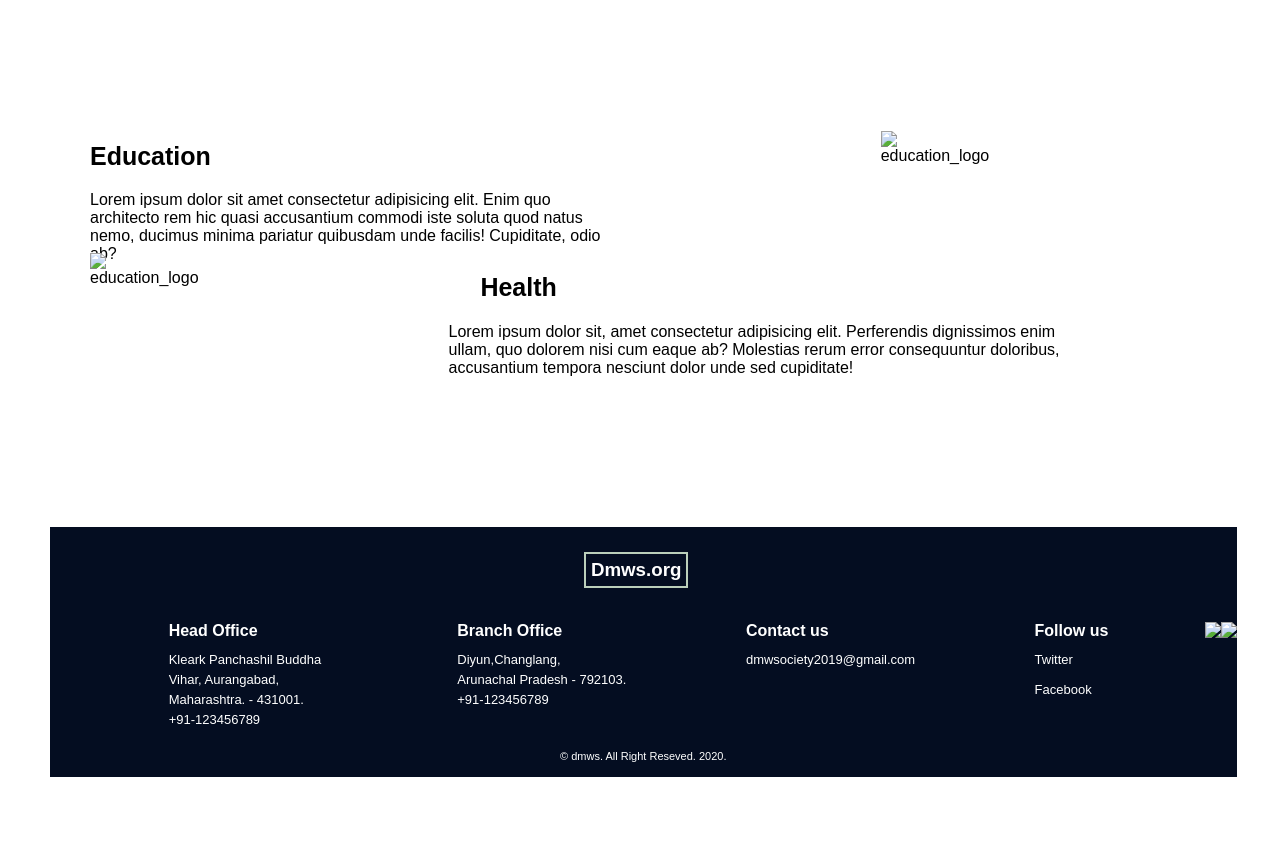
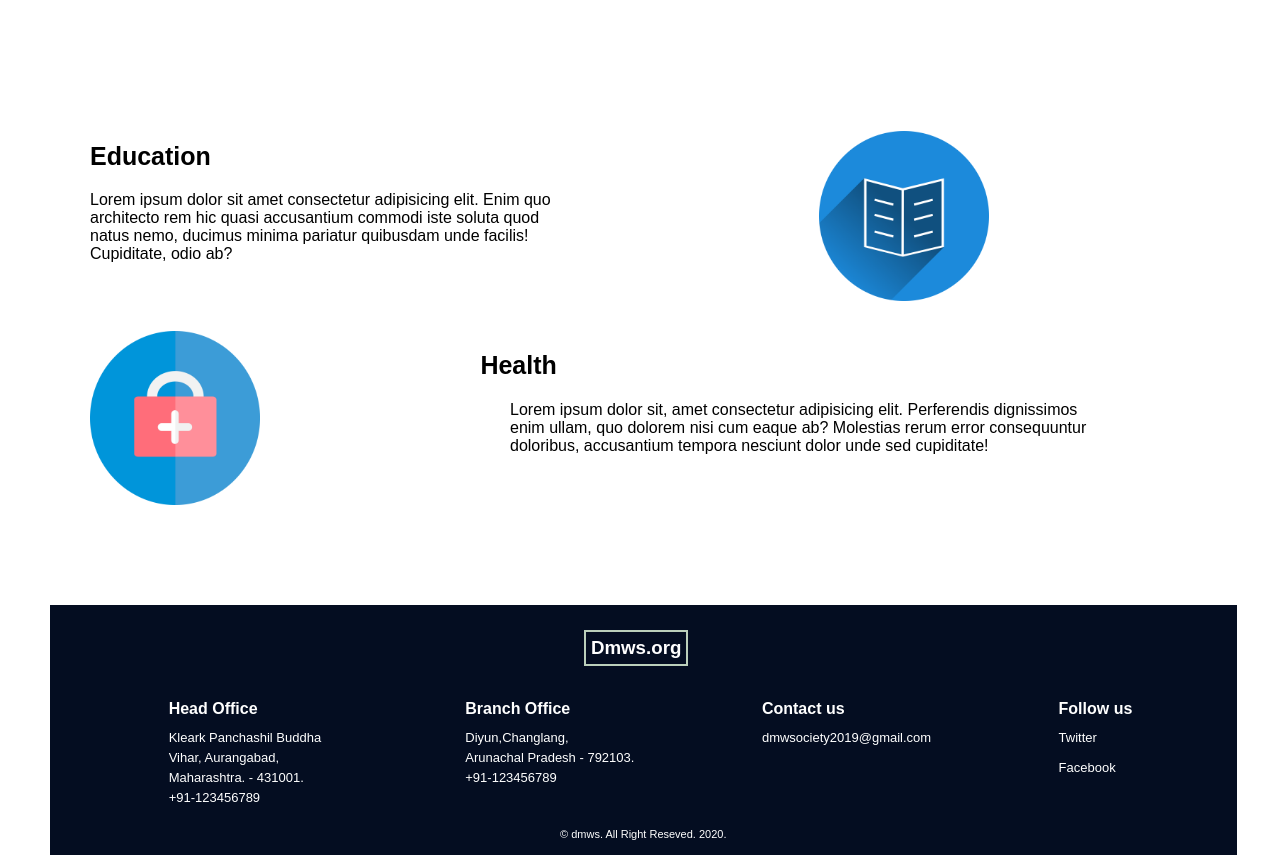
Before and after one commit to chakmakamal/dmws, a plain HTML site: page index.html in a window 1280 px wide. Shown: the part 1340-2195 px from the top of the page. Before the commit the page ends 2117 px from the top, so only its background shows below. Drawn offline with Linux system fonts and the light colour scheme; files whose address does not match are found by name.

Commit message:
Update index.html

```diff
--- a/index.html
+++ b/index.html
@@ -15,7 +15,7 @@
     <div class="navbars">
     <header>
         <nav>
-            <img class="dmws_logo"src="images/dmwslogo.png" alt="dwms-logo">
+            <img class="dmws_logo"src="dmwslogo.png" alt="dwms-logo">
             <h2 class="dmws_name"><span>Dhamma Metta</span><br>Welfare Society</h2>
             <ul id="dmws_menus">
                 <li><a href="#dmws_whoweare">Who Are We</a></li>
@@ -67,13 +67,13 @@
             <h3 class="edu_heading heading">Education</h3>
             <div class="dmws_edu">
                 <p>Lorem ipsum dolor sit amet consectetur adipisicing elit. Enim quo architecto rem hic quasi accusantium commodi iste soluta quod natus nemo, ducimus minima pariatur quibusdam unde facilis! Cupiditate, odio ab?</p>
-                <img class="dmws_edu_img"src="images/education.png" alt="education_logo">
+                <img class="dmws_edu_img"src="education.png" alt="education_logo">
             </div>
 
 
             <h3 class="health_heading heading">Health</h3>
             <div class="dmws_health">
-                    <img class="dmws_health_img" src="images/health.png" alt="education_logo">
+                    <img class="dmws_health_img" src="health.png" alt="education_logo">
                     <p>Lorem ipsum dolor sit, amet consectetur adipisicing elit. Perferendis dignissimos enim ullam, quo dolorem nisi cum eaque ab? Molestias rerum error consequuntur doloribus, accusantium tempora nesciunt dolor unde sed cupiditate!</p>
             </div>
      </div>
@@ -105,10 +105,10 @@
                 <p  class="dmws_foot_article">Facebook</p>
             </article>
             <a href="https://www.facebook.com/">
-                <img class="dmwsFb"src="images/facebook.svg">
+                <img class="dmwsFb"src="facebook.svg">
             </a>
         <a href="https://twitter.com/">
-            <img class = "dmwsTwitter" src = "images/twitter.svg">
+            <img class = "dmwsTwitter" src = "twitter.svg">
         </a>
         </section>
 
```
